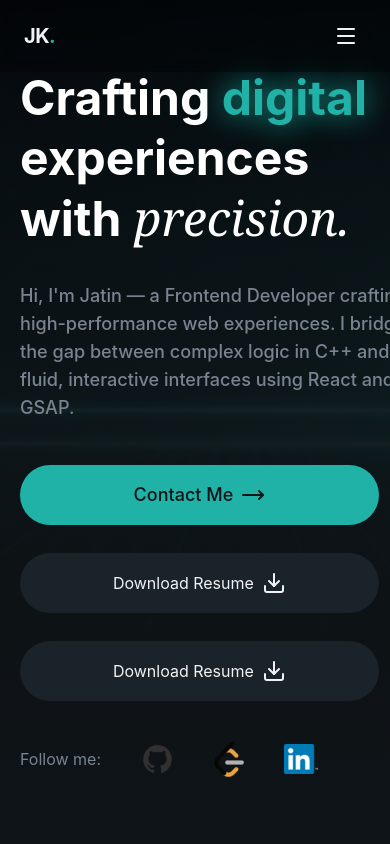
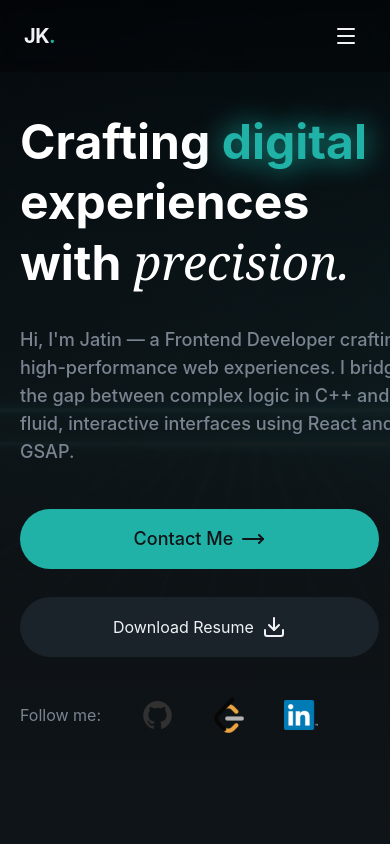
Before and after one commit to jatinkoushal/Portfolio, a React (Vite) app: page / in a window 390 px wide. Shown: the top 844 px of the page. Built offline with nearby package versions, Linux system fonts and the light colour scheme.

Commit message:
Update Hero.jsx

```diff
--- a/sections/Hero.jsx
+++ b/sections/Hero.jsx
@@ -37,16 +37,11 @@ const Hero = () => {
         </div>
         <div className='flex w-[92%] md:flex-row flex-col justify-start md:items-center gap-4'>
         <a href='/#contact' className='flex min-h-12' >
-<div ref={CbtnRef} className='flex w-full' ><Button size="lg" className=' mt-3 md:w-auto flex w-full justify-center' >
-  Contact Me <MoveRight/>
-</Button></div></a>
-<a href="https://drive.google.com/file/d/1Wt-7325-Inm4EyiEnXv1Ckyj-MrOFLLp/view?usp=sharing" target='_blank' className='flex min-h-12' >
-<div ref={DbtnRef} className='flex w-full' ><button className='flex md:w-50 w-full h-15 rounded-full border-none mt-3 bg-surface  items-center justify-center btn-color mx-0'  >
-  Download Resume <Download className='ml-2' />
-</button></div>
-</a>
-        <a href="https://drive.google.com/file/d/1Wt-7325-Inm4EyiEnXv1Ckyj-MrOFLLp/view?usp=sharing" target='_blank' >
-        <div ref={DbtnRef}><button className='flex md:w-50 w-full h-15 rounded-full border-none mt-3 bg-surface  items-center justify-center btn-color mx-0'  >
+        <div ref={CbtnRef} className='flex w-full' ><Button size="lg" className=' mt-3 md:w-auto flex w-full justify-center' >
+          Contact Me <MoveRight/>
+        </Button></div></a>
+        <a href="https://drive.google.com/file/d/1Wt-7325-Inm4EyiEnXv1Ckyj-MrOFLLp/view?usp=sharing" target='_blank' className='flex min-h-12' >
+        <div ref={DbtnRef} className='flex w-full' ><button className='flex md:w-50 w-full h-15 rounded-full border-none mt-3 bg-surface  items-center justify-center btn-color mx-0'  >
           Download Resume <Download className='ml-2' />
         </button></div>
         </a>
```
